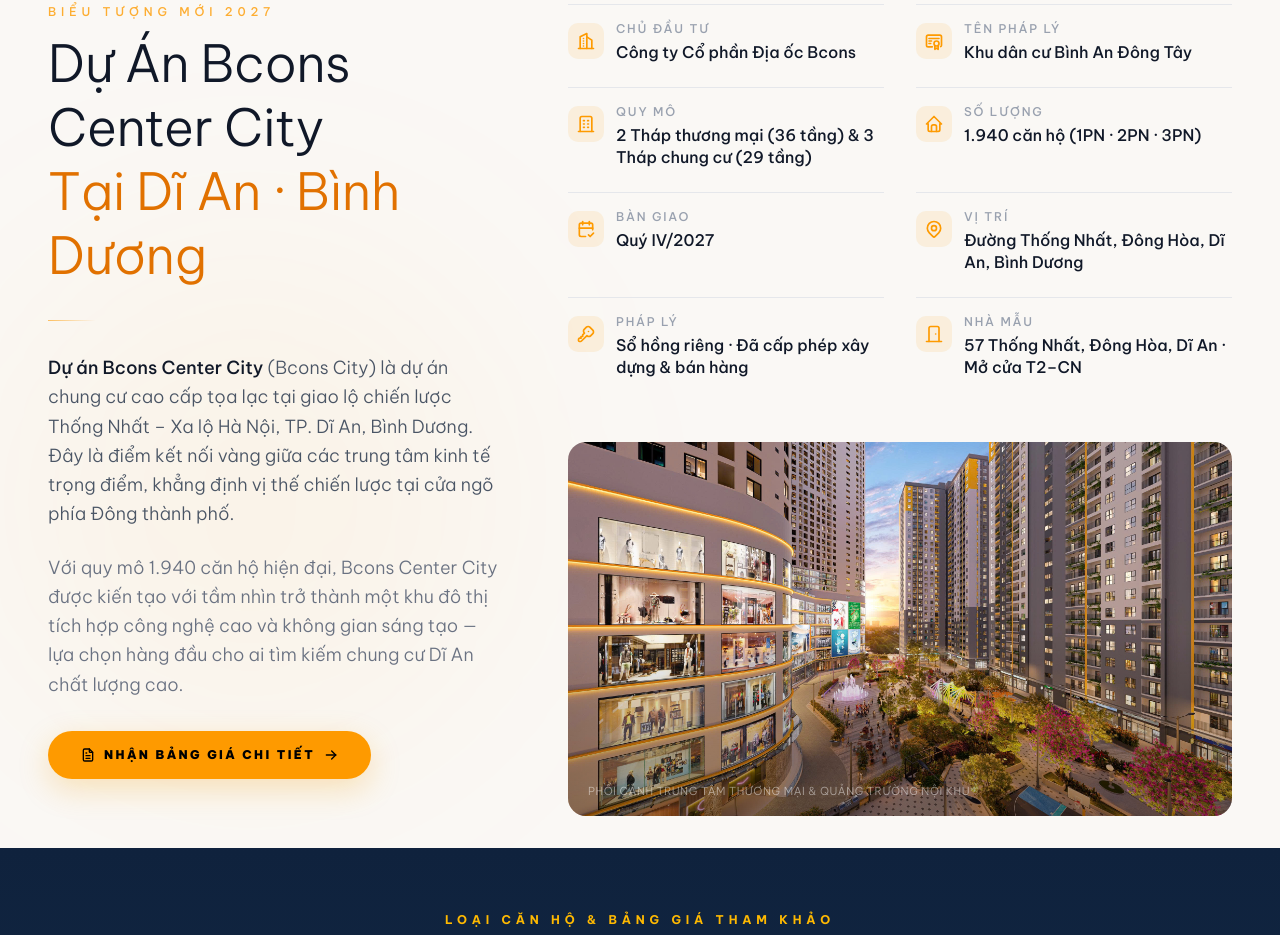
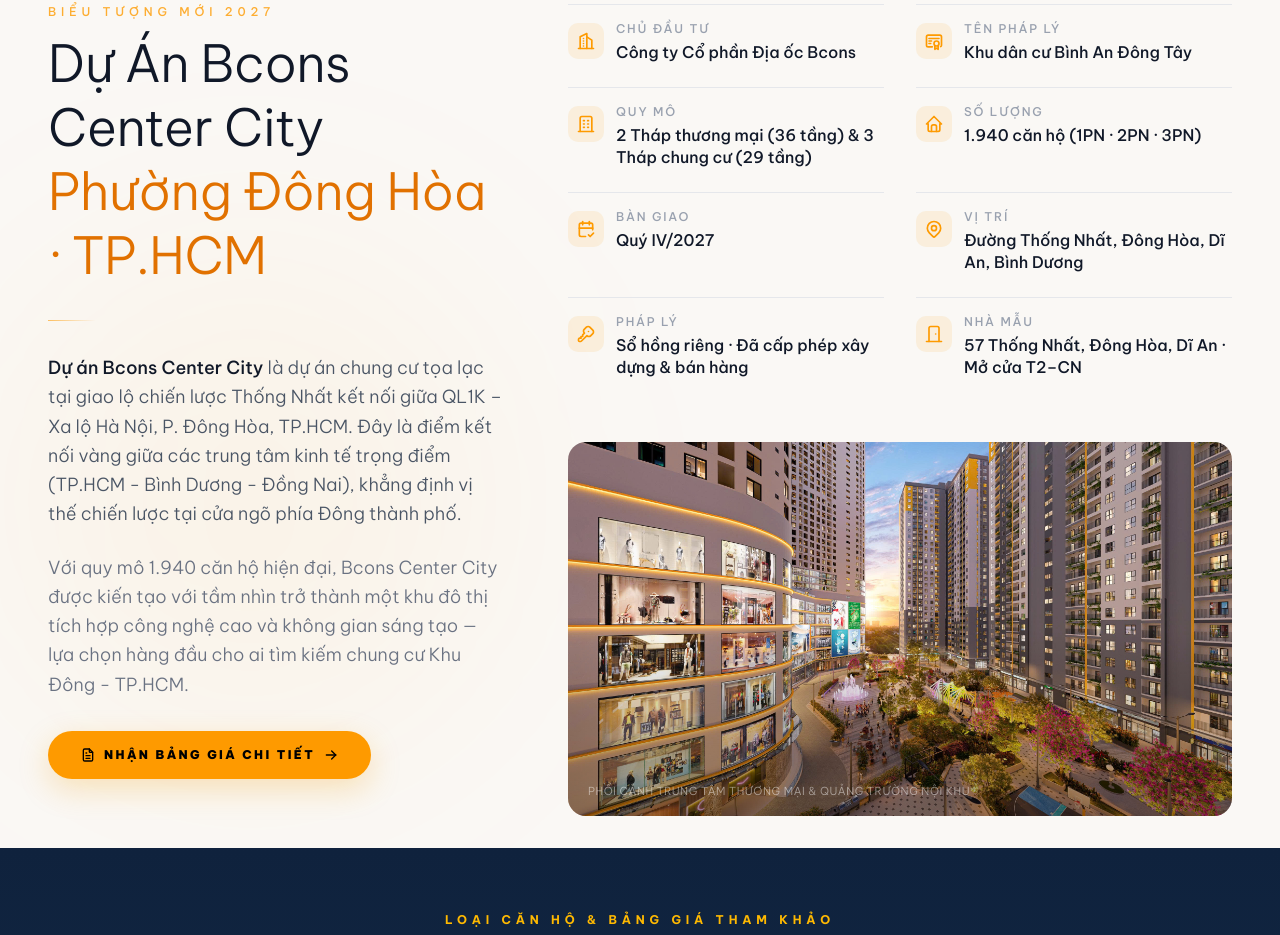
Before and after one commit to duylhbcons-jpg/duy-bcons-center, a Next.js app: page / in a window 1280 px wide. Shown: the part 972-1907 px from the top of the page. Built offline with nearby package versions, Linux system fonts and the light colour scheme.

Commit message:
feat: add OverviewSection component with project details and statistics

```diff
--- a/app/_components/OverviewSection.tsx
+++ b/app/_components/OverviewSection.tsx
@@ -168,7 +168,7 @@
                             <br />
                             Center City
                             <br />
-                            <span className="text-amber-600">Tại Dĩ An · Bình Dương</span>
+                            <span className="text-amber-600">Phường Đông Hòa · TP.HCM</span>
                         </h2>
 
                         <div className="w-12 h-px bg-gradient-to-r from-amber-500/60 to-transparent mb-8" />
@@ -176,14 +176,12 @@
                         <div className="space-y-6">
                             <p className="text-base sm:text-lg text-gray-600 leading-relaxed font-light">
                                 <strong className="text-gray-900 font-medium">Dự án Bcons Center City</strong>{" "}
-                                (Bcons City) là dự án chung cư cao cấp tọa lạc tại giao lộ chiến lược Thống Nhất –
-                                Xa lộ Hà Nội, TP. Dĩ An, Bình Dương. Đây là điểm kết nối vàng giữa các trung tâm
-                                kinh tế trọng điểm, khẳng định vị thế chiến lược tại cửa ngõ phía Đông thành phố.
+                                là dự án chung cư tọa lạc tại giao lộ chiến lược Thống Nhất kết nối giữa QL1K – Xa lộ Hà Nội, P. Đông Hòa, TP.HCM. Đây là điểm kết nối vàng giữa các trung tâm kinh tế trọng điểm (TP.HCM - Bình Dương - Đồng Nai), khẳng định vị thế chiến lược tại cửa ngõ phía Đông thành phố.
                             </p>
                             <p className="text-base sm:text-lg text-gray-500 leading-relaxed font-light">
                                 Với quy mô 1.940 căn hộ hiện đại, Bcons Center City được kiến tạo với tầm nhìn trở
                                 thành một khu đô thị tích hợp công nghệ cao và không gian sáng tạo — lựa chọn hàng
-                                đầu cho ai tìm kiếm chung cư Dĩ An chất lượng cao.
+                                đầu cho ai tìm kiếm chung cư Khu Đông - TP.HCM.
                             </p>
                         </div>
 
```
